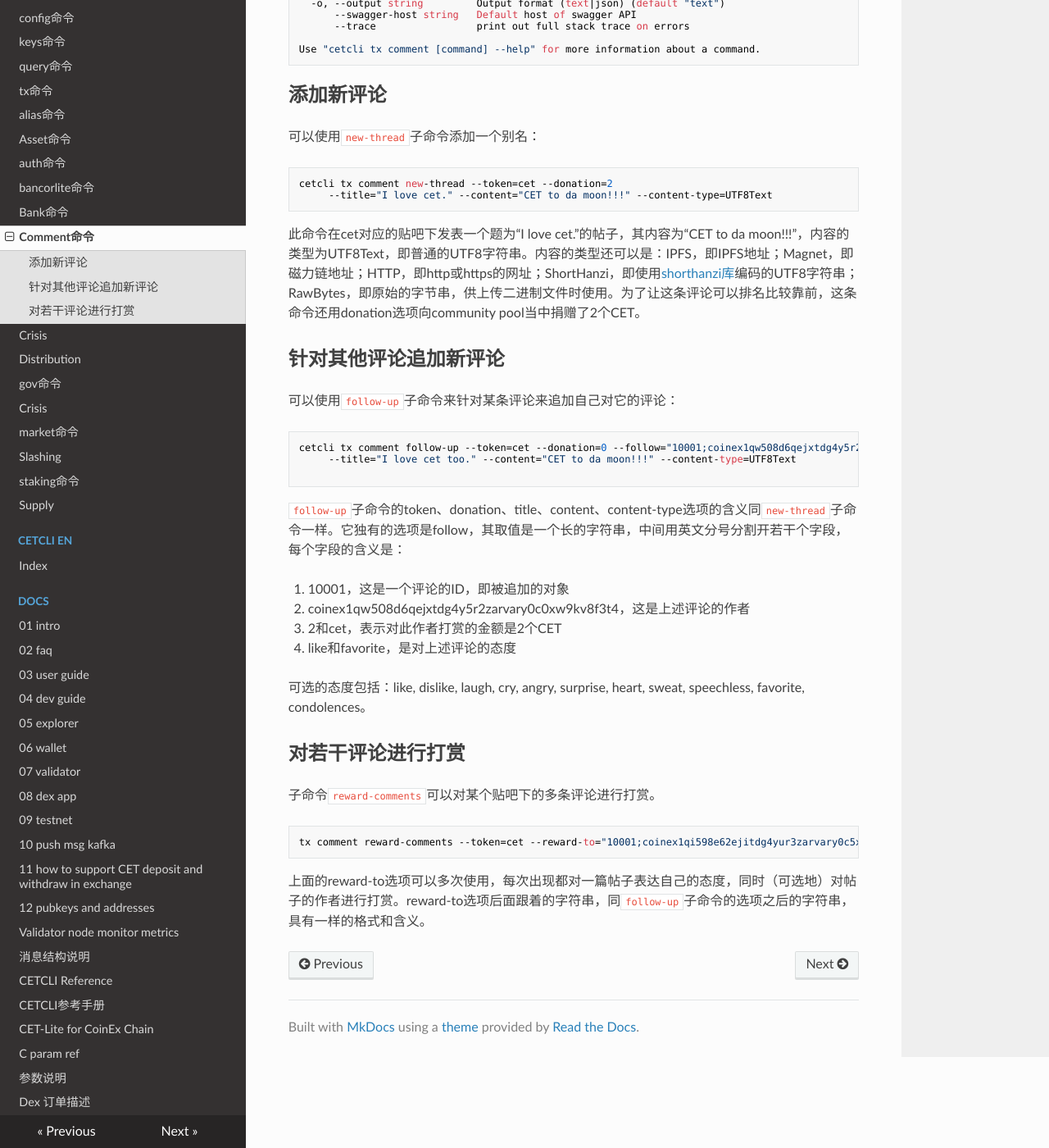
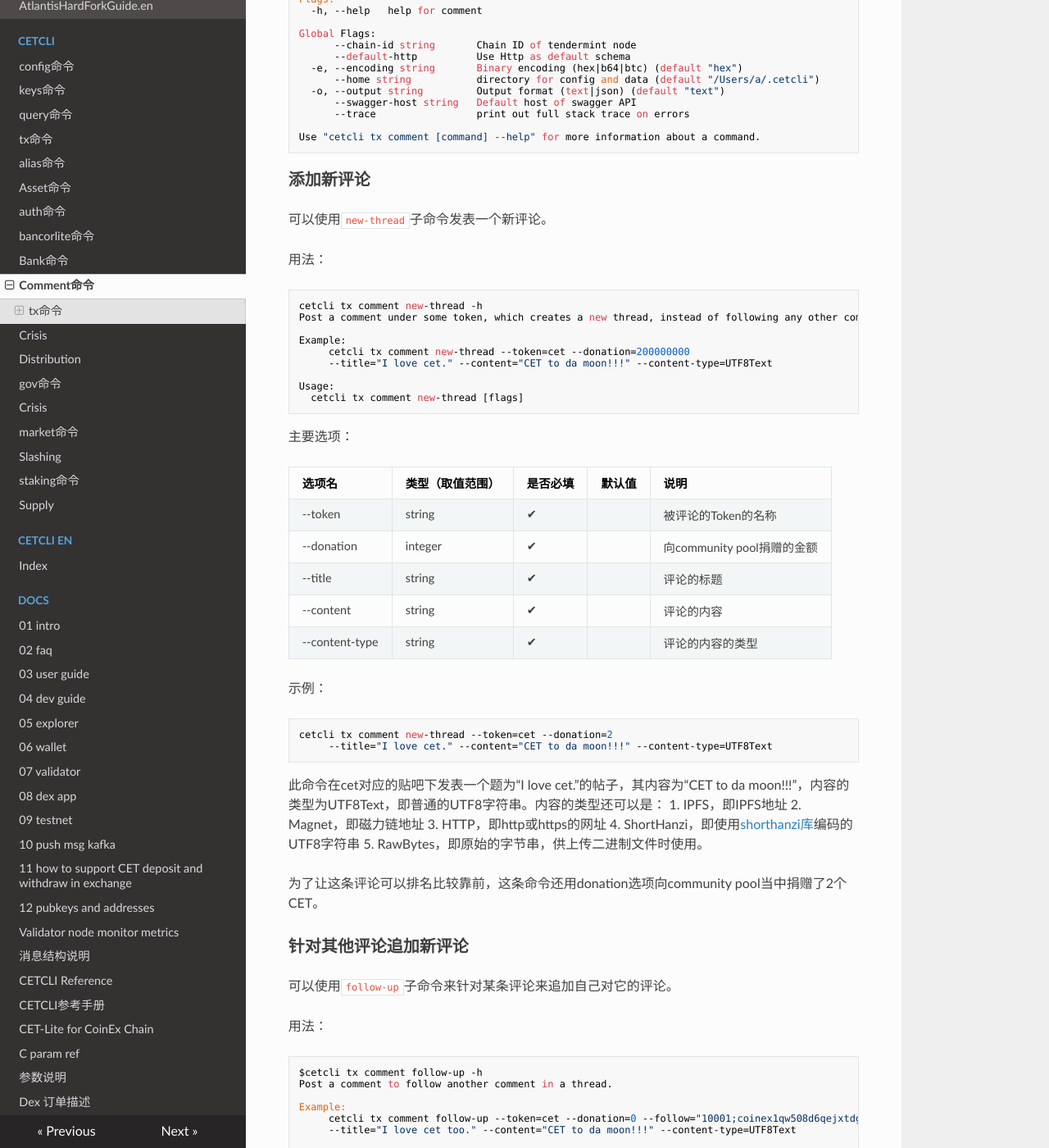
Before and after one commit to coinexchain/dex-manual, an MkDocs documentation site: the page built from docs/cetcli/x_comment.md, in a window 1280 px wide and 1400 px high, scrolled down 547 px. Shown: the whole window at 82% size. Built offline with MkDocs 1.6.1, drawn with Linux system fonts in a browser that asks for light colours; nearby versions of some CDN libraries; some of the changed text lies outside the part shown.

Commit message:
Update x_comment.md

````diff
--- a/docs/cetcli/x_comment.md
+++ b/docs/cetcli/x_comment.md
@@ -1,6 +1,10 @@
 # Comment命令
 
 `comment`命令用来对Token发出评论，以及对其他人的评论发表进一步的评论。基于它，可以实现一个链上的“股吧”。对这些评论的查询功能，需要其他相关工具（例如Trade-Server）来提供，cetd和cetcli并不支持。
+
+## tx命令
+
+用于发表评论，或者针对他人的评论发表进一步的评论。
 
 ```
 ~ $cetcli tx comment -h
@@ -29,24 +33,82 @@ Global Flags:
 Use "cetcli tx comment [command] --help" for more information about a command.
 ```
 
-## 添加新评论
+### 添加新评论
 
-可以使用`new-thread`子命令添加一个别名：
+可以使用`new-thread`子命令发表一个新评论。
+
+用法：
+```
+cetcli tx comment new-thread -h
+Post a comment under some token, which creates a new thread, instead of following any other comments.
+
+Example:
+	 cetcli tx comment new-thread --token=cet --donation=200000000
+	 --title="I love cet." --content="CET to da moon!!!" --content-type=UTF8Text
+
+Usage:
+  cetcli tx comment new-thread [flags]
+```
+
+主要选项：
+
+| 选项名              | 类型（取值范围） | 是否必填 | 默认值 | 说明                           |
+| ------------------- | ---------------- | -------- | ------ | -------------------------------|
+| --token             | string           | ✔        |        | 被评论的Token的名称            |
+| --donation          | integer          | ✔        |        | 向community pool捐赠的金额     |
+| --title             | string           | ✔        |        | 评论的标题                     |
+| --content           | string           | ✔        |        | 评论的内容                     |
+| --content-type      | string           | ✔        |        | 评论的内容的类型               |
+
+示例：
 
 ```
 cetcli tx comment new-thread --token=cet --donation=2
 	 --title="I love cet." --content="CET to da moon!!!" --content-type=UTF8Text
 ```
 
-此命令在cet对应的贴吧下发表一个题为“I love cet.”的帖子，其内容为“CET to da moon!!!”，内容的类型为UTF8Text，即普通的UTF8字符串。内容的类型还可以是：IPFS，即IPFS地址；Magnet，即磁力链地址；HTTP，即http或https的网址；ShortHanzi，即使用[shorthanzi库](https://github.com/coinexchain/shorthanzi)编码的UTF8字符串；RawBytes，即原始的字节串，供上传二进制文件时使用。为了让这条评论可以排名比较靠前，这条命令还用donation选项向community pool当中捐赠了2个CET。
+此命令在cet对应的贴吧下发表一个题为“I love cet.”的帖子，其内容为“CET to da moon!!!”，内容的类型为UTF8Text，即普通的UTF8字符串。内容的类型还可以是：
+1. IPFS，即IPFS地址
+2. Magnet，即磁力链地址
+3. HTTP，即http或https的网址
+4. ShortHanzi，即使用[shorthanzi库](https://github.com/coinexchain/shorthanzi)编码的UTF8字符串
+5. RawBytes，即原始的字节串，供上传二进制文件时使用。
+
+为了让这条评论可以排名比较靠前，这条命令还用donation选项向community pool当中捐赠了2个CET。
 
 
-## 针对其他评论追加新评论
+### 针对其他评论追加新评论
 
-可以使用`follow-up`子命令来针对某条评论来追加自己对它的评论：
+可以使用`follow-up`子命令来针对某条评论来追加自己对它的评论。
+
+用法：
+```
+$cetcli tx comment follow-up -h
+Post a comment to follow another comment in a thread.
+
+Example:
+	 cetcli tx comment follow-up --token=cet --donation=0 --follow="10001;coinex1qw508d6qejxtdg4y5r2zarvary0c0xw9kv8f3t4;2;cet;like,favorite"
+	 --title="I love cet too." --content="CET to da moon!!!" --content-type=UTF8Text
+
+Usage:
+  cetcli tx comment follow-up [flags]
+```
+
+主要选项：
+
+| 选项名              | 类型（取值范围） | 是否必填 | 默认值 | 说明                                 |
+| ------------------- | ---------------- | -------- | ------ | -------------------------------      |
+| --token             | string           | ✔        |        | 被评论的Token的名称                  |
+| --donation          | integer          | ✔        |        | 向community pool捐赠的金额           |
+| --follow            | string           | ✔        |        | 针对某评论的态度和打赏               |
+| --title             | string           | ✔        |        | 评论的标题                           |
+| --content           | string           | ✔        |        | 评论的内容                           |
+| --content-type      | string           | ✔        |        | 评论的内容的类型                     |
+
+示例：
 
 ```
-cetcli tx comment follow-up --token=cet --donation=0 --follow="10001;coinex1qw508d6qejxtdg4y5r2zarvary0c0xw9kv8f3t4;2;cet;like,favorite"
+cetcli tx comment follow-up --token=cet --donation=0 --follow="10001;coinex1qw508d6qejxtdg4y5r2zarvary0c0xw9kv8f3t4;200000000;cet;like,favorite"
 	 --title="I love cet too." --content="CET to da moon!!!" --content-type=UTF8Text
 
 ```
@@ -55,14 +117,35 @@ cetcli tx comment follow-up --token=cet --donation=0 --follow="10001;coinex1qw50
 
 1. 10001，这是一个评论的ID，即被追加的对象
 2. coinex1qw508d6qejxtdg4y5r2zarvary0c0xw9kv8f3t4，这是上述评论的作者
-3. 2和cet，表示对此作者打赏的金额是2个CET
+3. 200000000和cet，表示对此作者打赏的金额是2个CET
 4. like和favorite，是对上述评论的态度
 
 可选的态度包括：like, dislike, laugh, cry, angry, surprise, heart, sweat, speechless, favorite, condolences。
 
-## 对若干评论进行打赏
+### 对若干评论进行打赏
 
 子命令`reward-comments`可以对某个贴吧下的多条评论进行打赏。
+
+用法：
+```
+$cetcli tx comment reward-comments -h
+Reward the senders and some comments that you like, while showing why you like them individually.
+
+Example:
+	 cetcli tx comment reward-comments --token=cet --reward-to="10001;coinex1qi598e62ejitdg4yur3zarvary0c5xw7kv8f3t4;2;cet;like,favorite" --reward-to="20021;coinex1qw508d6qejxtdg4y5r3zarvary0c5xw7kv8f3t4;1;cet;like"
+
+Usage:
+  cetcli tx comment reward-comments [flags]
+```
+
+主要选项：
+
+| 选项名              | 类型（取值范围） | 是否必填 | 默认值 | 说明                                 |
+| ------------------- | ---------------- | -------- | ------ | -------------------------------      |
+| --token             | string           | ✔        |        | 被评论的Token的名称                  |
+| --reward-to         | string           | ✔        |        | 针对某评论的态度和打赏               |
+
+示例：
 
 ```
 tx comment reward-comments --token=cet --reward-to="10001;coinex1qi598e62ejitdg4yur3zarvary0c5xw7kv8f3t4;2;cet;like,favorite" --reward-to="20021;coinex1qw508d6qejxtdg4y5r3zarvary0c5xw7kv8f3t4;1;cet;like"
````
